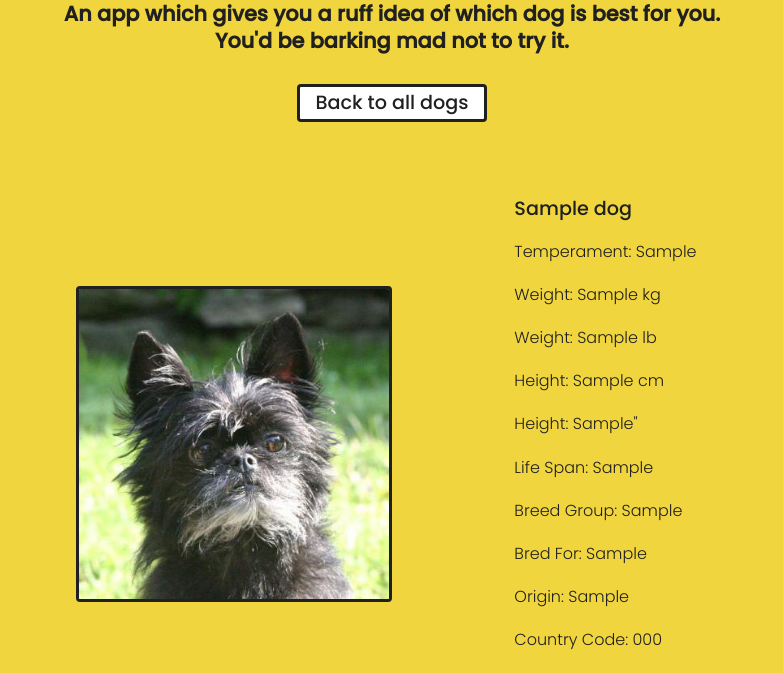
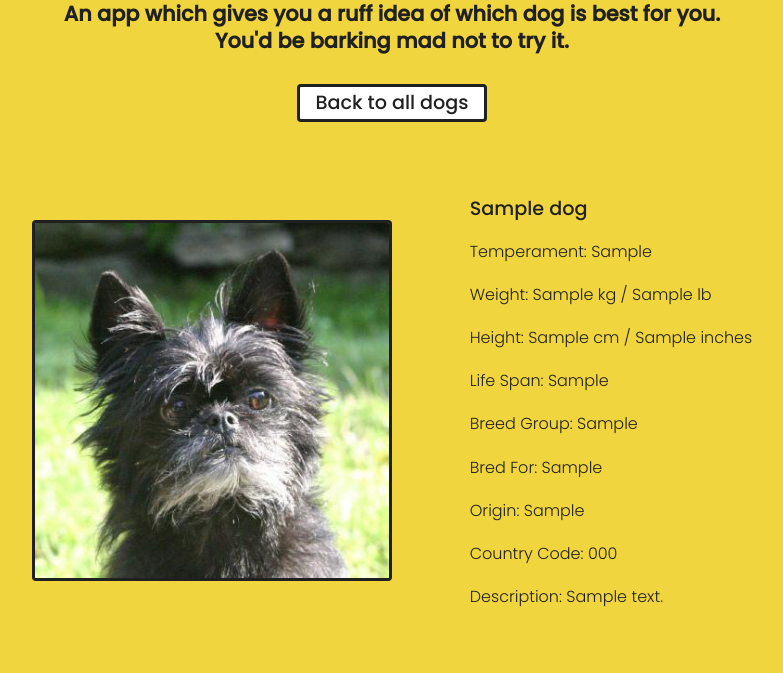
Before and after one commit to xz-dice/2021-march-fetch, a PHP site: page /display-dog.php?Id=1 in a window 1280 px wide. Shown: the part 363-1036 px from the top of the page, without its empty margins (248-1031 px from the left). Run offline with PHP 8.4, Linux system fonts and the light colour scheme; tables that the repository leaves empty hold one stand-in row (values such as "Sample post").

Commit message:
Adjusted height/weight displays & decapitalised dogId in display-dog.php

```diff
--- a/display-dog.php
+++ b/display-dog.php
@@ -2,8 +2,8 @@
 
 require_once 'vendor/autoload.php';
 $db = new \Fetch\Classes\Db();
-$dogID = $_GET['Id'] ?? 0;
-$dog = \Fetch\Hydrators\DogHydrator::getSingleDog($db->getDb(), $dogID);
+$dogId = $_GET['Id'] ?? 0;
+$dog = \Fetch\Hydrators\DogHydrator::getSingleDog($db->getDb(), $dogId);
 if (count($dog) > 0) {
     $displayDog = \Fetch\Classes\DogDisplayer::displayDetailedInfo($dog[0]);
 } else {
--- a/src/Classes/DogDisplayer.php
+++ b/src/Classes/DogDisplayer.php
@@ -44,15 +44,23 @@ class DogDisplayer {
         $result .= '<div>';
         $result .= '<h3 tabindex="2">' . $dog->getName() . '</h3>';
         $result .= '<p tabindex="2">Temperament: ' . $dog->getTemperament() . '</p>';
-        $result .= '<p tabindex="2">Weight: ' . $dog->getWeightMetric() . ' kg</p>';
+        $result .= '<p tabindex="2">Weight: ' . $dog->getWeightMetric() . ' kg';
         if ($dog->getWeightImperial() !== '') {
-            $result .= '<p tabindex="2">Weight: ' . $dog->getWeightImperial() . ' lb</p>';
+            $result .= ' / ' . $dog->getWeightImperial() . ' lb';
         }
-        if ($dog->getHeightMetric() !== '') {
-            $result .= '<p tabindex="2">Height: ' . $dog->getHeightMetric() . ' cm</p>';
-        }
-        if ($dog->getHeightImperial() !== '') {
-            $result .= '<p tabindex="2">Height: ' . $dog->getHeightImperial() . '"</p>';
+        $result .= '</p>';
+        if ($dog->getHeightMetric() !== '' || $dog->getHeightImperial() !== '') {
+            $result .= '<p tabindex="2">Height: ';
+            if ($dog->getHeightMetric() !== '') {
+                $result .= $dog->getHeightMetric() . ' cm';
+            }
+            if ($dog->getHeightMetric() !== '' && $dog->getHeightImperial() !== '') {
+                $result .= ' / ';
+            }
+            if ($dog->getHeightImperial() !== '') {
+                $result .= $dog->getHeightImperial() . ' inches';
+            }
+            $result .= '</p>';
         }
         if ($dog->getLifeSpan() !== '') {
             $result .= '<p tabindex="2">Life Span: ' . $dog->getLifeSpan() . '</p>';
```
Also changed, not shown: tests/Classes/DogDisplayerTest.php (+3 -3 lines).
